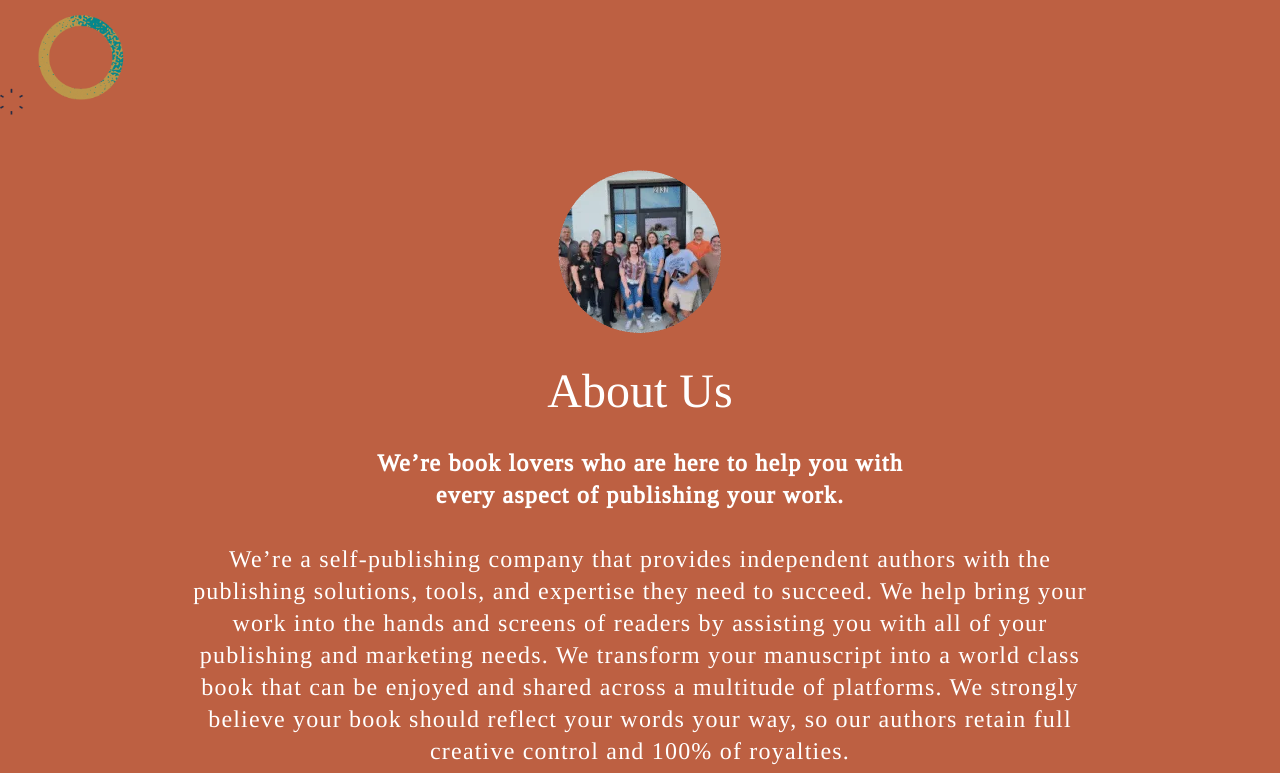
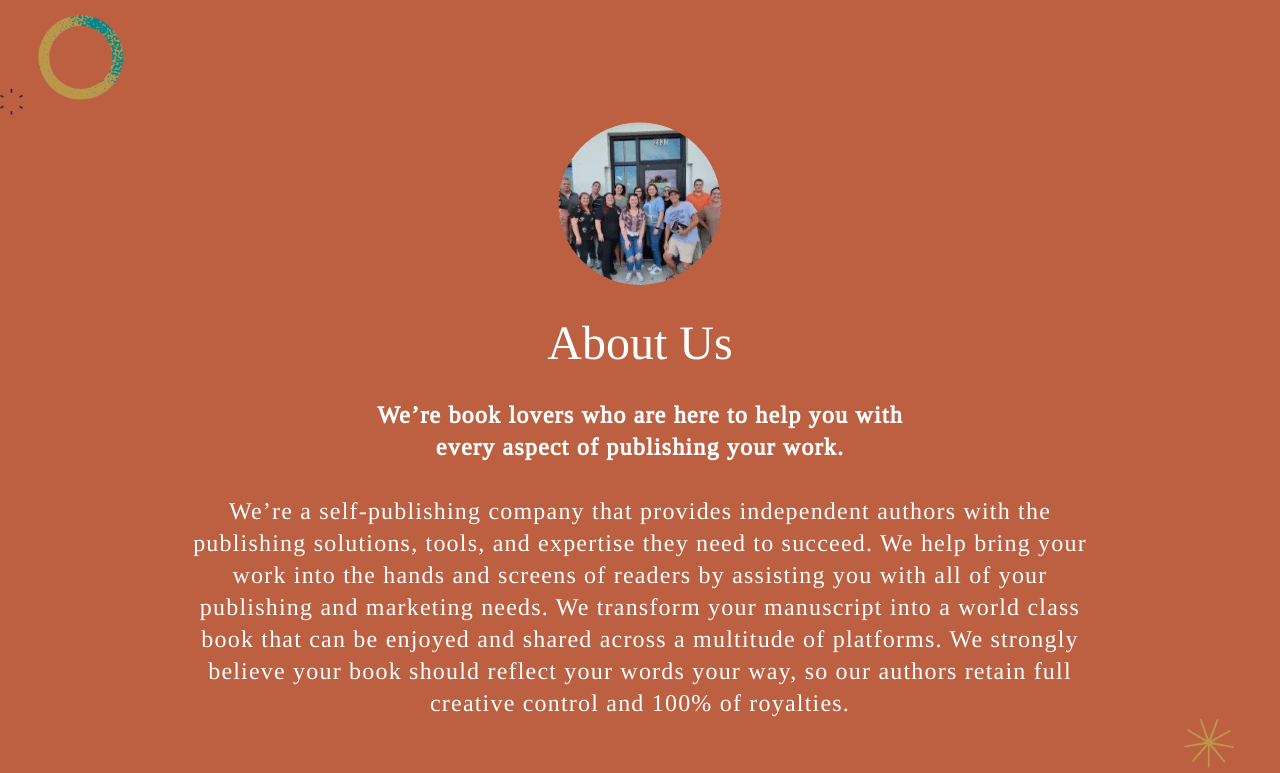
Before and after one commit to FahizOzil/palmbay-publisher, a Next.js app: page / in a window 1280 px wide. Shown: the part 1720-2493 px from the top of the page. Built offline with nearby package versions, Linux system fonts and the light colour scheme.

Commit message:
Update About.jsx

```diff
--- a/app/Components/About.jsx
+++ b/app/Components/About.jsx
@@ -7,7 +7,7 @@ const About = () => {
         <div className='customorange'>
             <img src='/ring.png' className='w-32'/>
         </div>
-        <div className={`${font.className} p-12 text-white customorange flex flex-col justify-center items-center`}>
+        <div className={`${font.className}  text-white customorange flex flex-col justify-center items-center`}>
             <div>
                 <img src='aboutus.webp'/>
             </div>
```
